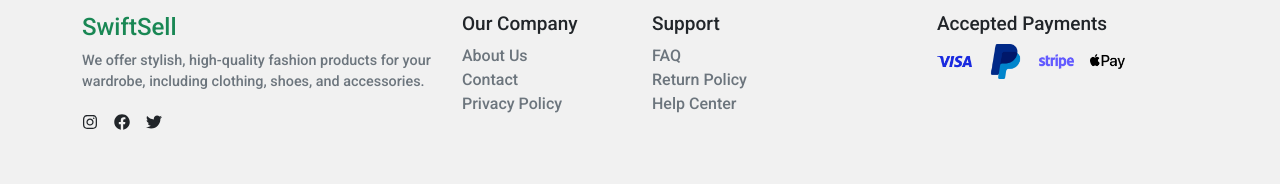
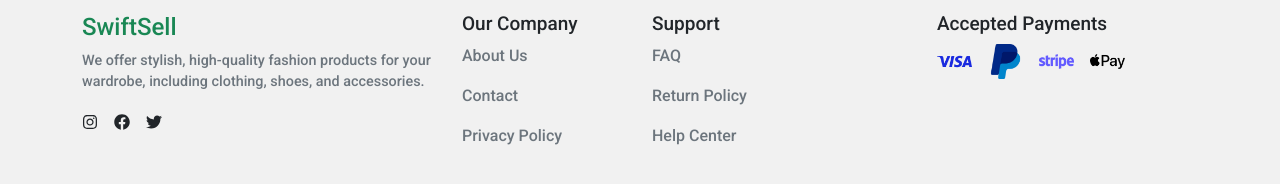
Before and after one commit to borisdanev/SwiftSell, a React (Create React App) app: page /cart in a window 1280 px wide. Shown: the part 514-698 px from the top of the page. Built offline with nearby package versions, Linux system fonts and the light colour scheme; no server answers.

Commit message:
Improving website best practices

```diff
--- a/src/components/Footer.js
+++ b/src/components/Footer.js
@@ -29,7 +29,7 @@ const Footer = () => {
             <ul className="list-unstyled text-secondary">
               {["About Us", "Contact", "Privacy Policy"].map((item) => (
                 <li key={item}>
-                  <a>{item}</a>
+                  <p>{item}</p>
                 </li>
               ))}
             </ul>
@@ -38,13 +38,13 @@ const Footer = () => {
             <p className="h5">Support</p>
             <ul className="list-unstyled text-secondary">
               <li>
-                <a>FAQ</a>
+                <p>FAQ</p>
               </li>
               <li>
-                <a>Return Policy</a>
+                <p>Return Policy</p>
               </li>
               <li>
-                <a>Help Center</a>
+                <p>Help Center</p>
               </li>
             </ul>
           </div>
```
